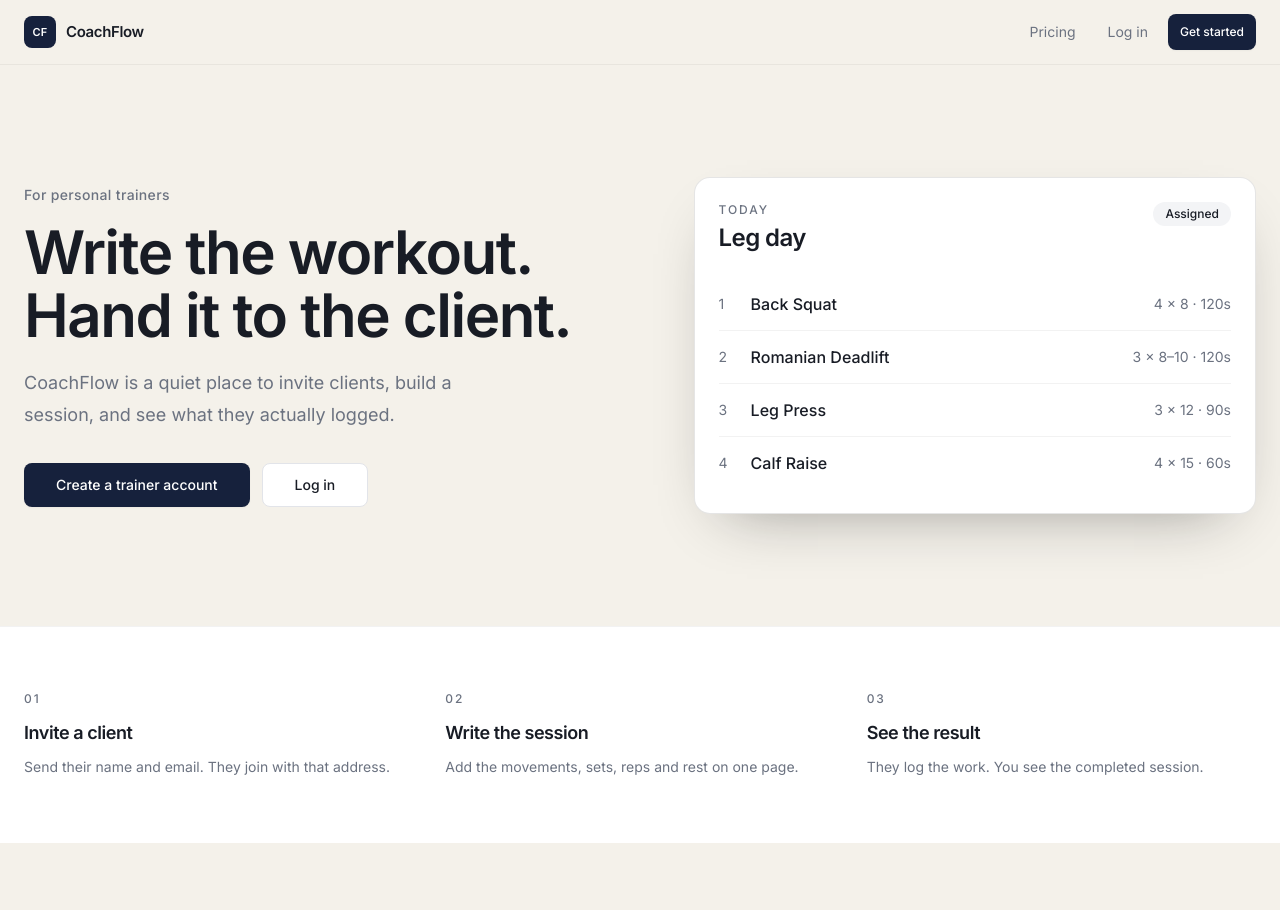
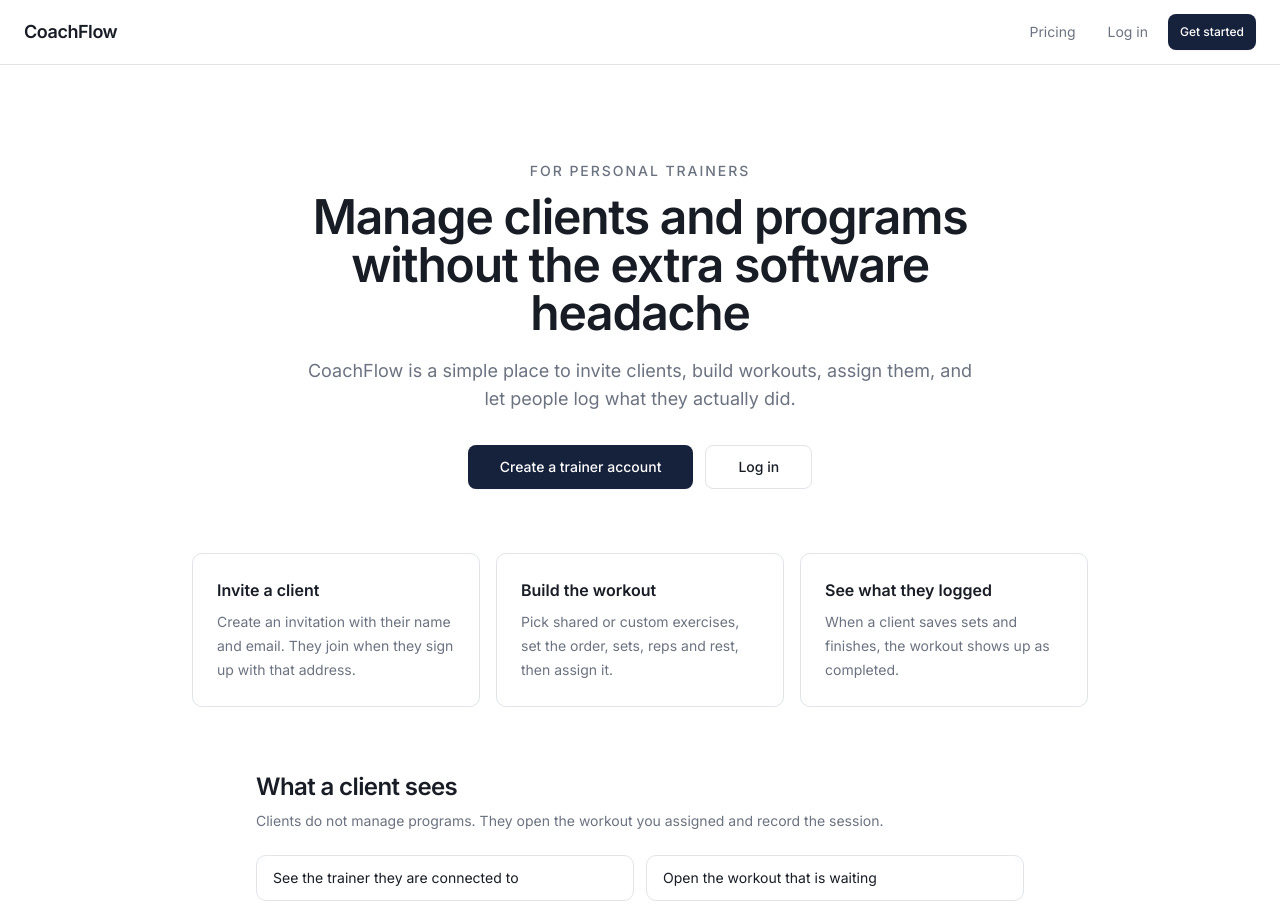
Before and after one commit to iSykuzio/coachflow, a Next.js app: page / in a window 1280 px wide. Shown: the top 910 px of the page. Built offline with nearby package versions, Linux system fonts and the light colour scheme.

Commit message:
Restore the previous public landing page.
The visual first-screen change is removed. The app itself is unchanged.

```diff
--- a/app/(public)/layout.tsx
+++ b/app/(public)/layout.tsx
@@ -4,17 +4,14 @@
 
 export default function PublicLayout({ children }: { children: React.ReactNode }) {
   return (
-    <div className="flex min-h-screen flex-col bg-[#f4f1ea] text-foreground">
-      <header className="sticky top-0 z-20 border-b border-black/5 bg-[#f4f1ea]/90 backdrop-blur">
+    <div className="flex min-h-screen flex-col">
+      <header className="border-b border-border">
         <div className="container flex h-16 items-center justify-between">
-          <Link href="/" className="flex items-center gap-2.5 text-[15px] font-semibold tracking-tight">
-            <span className="grid h-8 w-8 place-items-center rounded-md bg-primary text-[11px] font-semibold tracking-wide text-primary-foreground">
-              CF
-            </span>
+          <Link href="/" className="text-lg font-semibold tracking-tight">
             CoachFlow
           </Link>
-          <nav className="flex items-center gap-1 sm:gap-2">
-            <Link href="/pricing" className="hidden px-3 py-2 text-sm text-muted-foreground hover:text-foreground sm:inline">
+          <nav className="flex items-center gap-2">
+            <Link href="/pricing" className="px-3 py-2 text-sm text-muted-foreground hover:text-foreground">
               Pricing
             </Link>
             <Link href="/login" className="px-3 py-2 text-sm text-muted-foreground hover:text-foreground">
@@ -27,10 +24,9 @@
         </div>
       </header>
       <main className="flex-1">{children}</main>
-      <footer className="border-t border-black/5 py-8">
-        <div className="container flex flex-col gap-2 text-sm text-muted-foreground sm:flex-row sm:items-center sm:justify-between">
-          <p>CoachFlow</p>
-          <p>© {new Date().getFullYear()}</p>
+      <footer className="border-t border-border py-8">
+        <div className="container text-sm text-muted-foreground">
+          © {new Date().getFullYear()} CoachFlow. All rights reserved.
         </div>
       </footer>
     </div>
--- a/app/(public)/page.tsx
+++ b/app/(public)/page.tsx
@@ -1,106 +1,84 @@
 import Link from "next/link";
 import { buttonVariants } from "@/components/ui/button";
 import { cn } from "@/lib/utils";
+import { Card, CardContent } from "@/components/ui/card";
 
-const STEPS = [
+const TRAINER = [
   {
-    number: "01",
     title: "Invite a client",
-    description: "Send their name and email. They join with that address.",
+    description: "Create an invitation with their name and email. They join when they sign up with that address.",
   },
   {
-    number: "02",
-    title: "Write the session",
-    description: "Add the movements, sets, reps and rest on one page.",
+    title: "Build the workout",
+    description: "Pick shared or custom exercises, set the order, sets, reps and rest, then assign it.",
   },
   {
-    number: "03",
-    title: "See the result",
-    description: "They log the work. You see the completed session.",
+    title: "See what they logged",
+    description: "When a client saves sets and finishes, the workout shows up as completed.",
   },
 ];
 
-const SESSION = [
-  ["Back Squat", "4 × 8", "120s"],
-  ["Romanian Deadlift", "3 × 8–10", "120s"],
-  ["Leg Press", "3 × 12", "90s"],
-  ["Calf Raise", "4 × 15", "60s"],
+const CLIENT = [
+  "See the trainer they are connected to",
+  "Open the workout that is waiting",
+  "Log reps, weight and notes from a phone",
+  "Finish the session and find it later in History",
 ];
 
 export default function LandingPage() {
   return (
-    <div>
-      <section className="container grid items-center gap-12 py-16 sm:py-24 lg:grid-cols-[1.05fr_0.95fr] lg:py-28">
-        <div>
-          <p className="text-sm font-medium tracking-wide text-muted-foreground">For personal trainers</p>
-          <h1 className="mt-4 max-w-xl text-4xl font-semibold tracking-tight text-balance sm:text-6xl sm:leading-[1.05]">
-            Write the workout. Hand it to the client.
+    <div className="container py-16 sm:py-24">
+      <div className="mx-auto max-w-2xl text-center">
+        <p className="text-sm font-medium uppercase tracking-[0.14em] text-muted-foreground">
+          For personal trainers
+        </p>
+        <h1 className="mt-3 text-4xl font-semibold tracking-tight sm:text-5xl">
+          Manage clients and programs without the extra software headache
         </h1>
-          <p className="mt-5 max-w-md text-lg leading-8 text-muted-foreground">
-            CoachFlow is a quiet place to invite clients, build a session, and see what they actually logged.
+        <p className="mt-5 text-lg text-muted-foreground">
+          CoachFlow is a simple place to invite clients, build workouts, assign them, and let people log what they actually did.
         </p>
-          <div className="mt-8 flex flex-col gap-3 sm:flex-row">
-            <Link href="/signup" className={cn(buttonVariants({ size: "lg" }))}>
+        <div className="mt-8 flex flex-col items-center justify-center gap-3 sm:flex-row">
+          <Link href="/signup" className={cn(buttonVariants({ size: "lg" }), "w-full sm:w-auto")}>
             Create a trainer account
           </Link>
-            <Link href="/login" className={cn(buttonVariants({ size: "lg", variant: "outline" }))}>
+          <Link href="/login" className={cn(buttonVariants({ size: "lg", variant: "outline" }), "w-full sm:w-auto")}>
             Log in
           </Link>
         </div>
       </div>
 
-        <div className="rounded-2xl border border-black/10 bg-white p-4 shadow-[0_24px_60px_-32px_rgba(20,20,20,0.45)] sm:p-6">
-          <div className="flex items-start justify-between gap-4">
-            <div>
-              <p className="text-xs font-medium uppercase tracking-[0.16em] text-muted-foreground">Today</p>
-              <p className="mt-1 text-2xl font-semibold tracking-tight">Leg day</p>
+      <div className="mx-auto mt-16 grid max-w-4xl gap-4 sm:grid-cols-3">
+        {TRAINER.map((item) => (
+          <Card key={item.title}>
+            <CardContent className="pt-6">
+              <h2 className="font-semibold">{item.title}</h2>
+              <p className="mt-2 text-sm leading-6 text-muted-foreground">{item.description}</p>
+            </CardContent>
+          </Card>
+        ))}
       </div>
-            <span className="rounded-full bg-secondary px-3 py-1 text-xs font-medium text-foreground">Assigned</span>
-          </div>
-          <ol className="mt-6 divide-y divide-black/5">
-            {SESSION.map(([name, prescription, rest], index) => (
-              <li key={name} className="flex items-center justify-between gap-4 py-3.5">
-                <div className="flex items-center gap-3">
-                  <span className="w-5 text-sm text-muted-foreground">{index + 1}</span>
-                  <span className="font-medium">{name}</span>
-                </div>
-                <span className="text-sm text-muted-foreground">
-                  {prescription}
-                  <span className="hidden sm:inline"> · {rest}</span>
-                </span>
+
+      <div className="mx-auto mt-16 max-w-3xl">
+        <h2 className="text-2xl font-semibold tracking-tight">What a client sees</h2>
+        <p className="mt-2 text-sm text-muted-foreground">
+          Clients do not manage programs. They open the workout you assigned and record the session.
+        </p>
+        <ul className="mt-6 grid gap-3 sm:grid-cols-2">
+          {CLIENT.map((item) => (
+            <li key={item} className="rounded-lg border border-border bg-card px-4 py-3 text-sm">
+              {item}
             </li>
           ))}
-          </ol>
-        </div>
-      </section>
-
-      <section className="border-t border-black/5 bg-white">
-        <div className="container grid gap-8 py-14 sm:grid-cols-3 sm:py-16">
-          {STEPS.map((step) => (
-            <div key={step.number}>
-              <p className="text-xs font-medium tracking-[0.16em] text-muted-foreground">{step.number}</p>
-              <h2 className="mt-3 text-lg font-semibold tracking-tight">{step.title}</h2>
-              <p className="mt-2 text-sm leading-6 text-muted-foreground">{step.description}</p>
-            </div>
-          ))}
-        </div>
-      </section>
-
-      <section className="container py-14 sm:py-16">
-        <div className="max-w-xl">
-          <h2 className="text-2xl font-semibold tracking-tight">Simple on the client’s phone</h2>
-          <p className="mt-3 text-muted-foreground">
-            They open the assigned workout, record the sets, and finish. You see the same result.
-          </p>
-        </div>
+        </ul>
         <p className="mt-8 text-sm text-muted-foreground">
           Invited by a trainer?{" "}
           <Link href="/signup" className="font-medium text-foreground underline-offset-4 hover:underline">
             Sign up as a client
           </Link>{" "}
-          with the same email.
+          with the same email they used.
         </p>
-      </section>
+      </div>
     </div>
   );
 }
```
Lines whose indentation alone changed are shown as unchanged.
